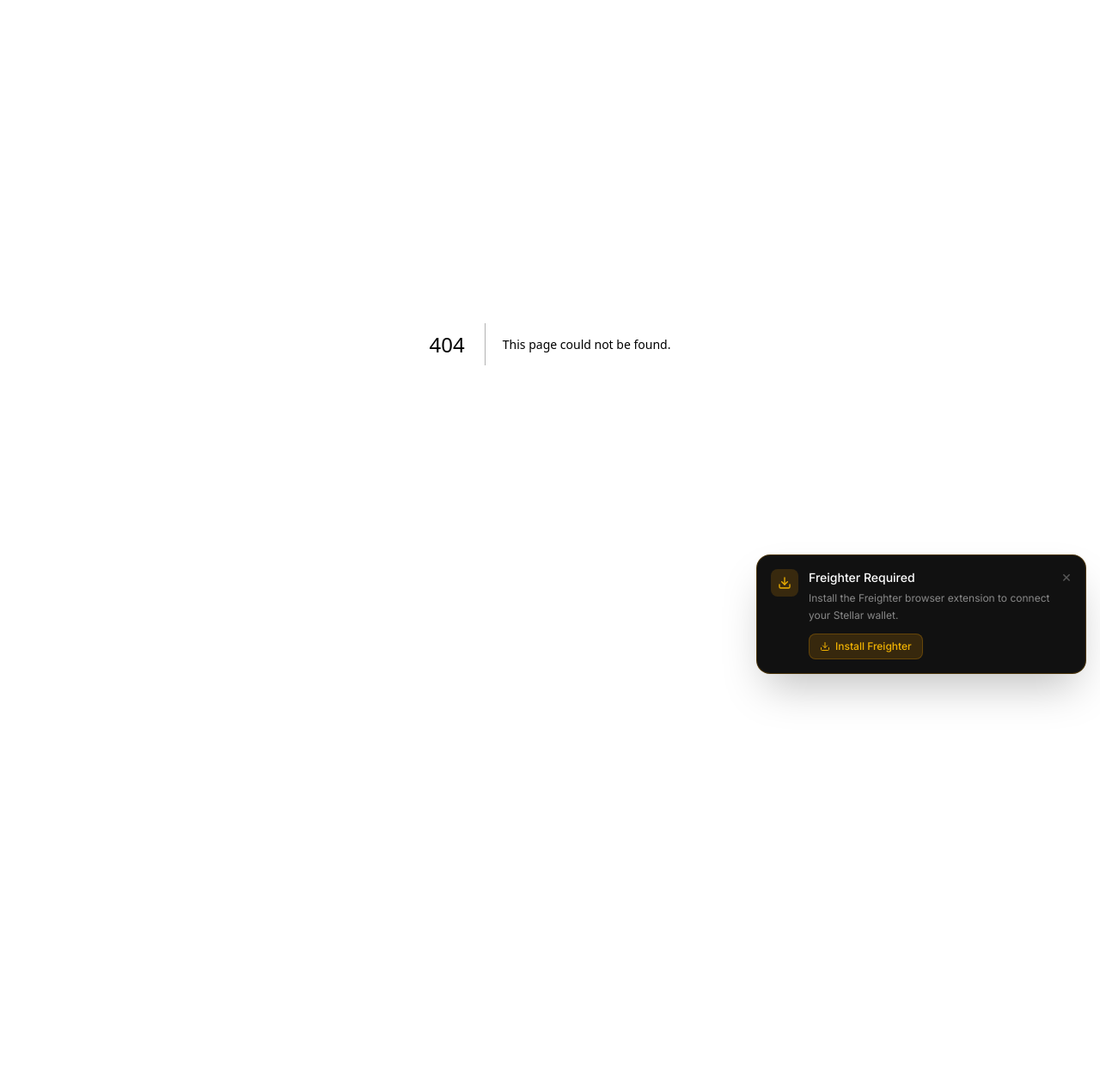
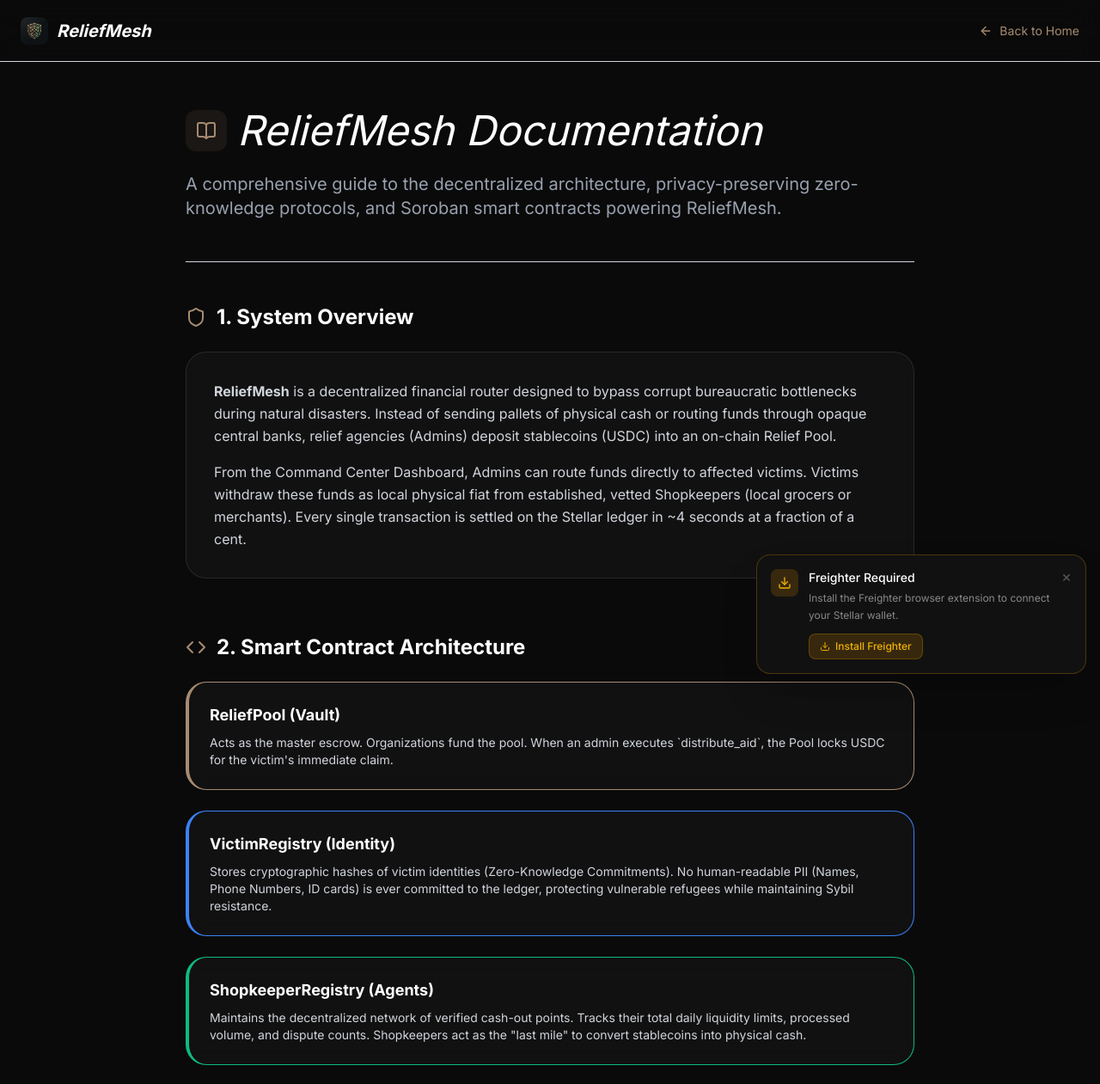
Before and after one commit to shashank121-arch/reliefmesh, a Next.js app in the folder frontend/: page /docs in a window 1280 px wide. Before the commit this address had no page. Shown: the top 1261 px of the page at 86% size. Before the commit the page ends 800 px from the top, so only its background shows below. Built offline with nearby package versions, Linux system fonts and the light colour scheme; a web font is replaced by a local one.

Commit message:
feat: implement cinematic docs page and fix navigation 404s

```diff
--- /dev/null
+++ b/frontend/app/docs/page.tsx
@@ -0,0 +1,142 @@
+"use client";
+
+import React from 'react';
+import Link from 'next/link';
+import Image from 'next/image';
+import { ArrowLeft, BookOpen, Shield, Code, Server, CheckCircle } from 'lucide-react';
+
+export default function DocsPage() {
+  return (
+    <div className="min-h-screen bg-[#0a0a0a] text-gray-300 font-body pb-32">
+      {/* NAVBAR */}
+      <nav className="fixed top-0 left-0 right-0 h-[72px] bg-[rgba(10,10,10,0.8)] backdrop-blur-[20px] border-b border-[var(--border-subtle)] z-50 px-6 flex items-center justify-between">
+        <Link href="/" className="flex items-center gap-2.5">
+          <Image src="/logo.png" alt="ReliefMesh" width={32} height={32} className="rounded-lg" />
+          <span className="font-display font-bold italic text-white text-xl">ReliefMesh</span>
+        </Link>
+        <Link href="/" className="flex items-center gap-2 text-sm text-[var(--gold)] hover:text-white transition-colors">
+          <ArrowLeft size={16} /> Back to Home
+        </Link>
+      </nav>
+
+      <main className="max-w-4xl mx-auto pt-32 px-6">
+        <div className="mb-12 border-b border-[var(--border-subtle)] pb-12">
+          <div className="flex items-center gap-3 mb-6">
+            <div className="icon-container w-12 h-12">
+              <BookOpen className="text-[var(--gold)]" size={24} />
+            </div>
+            <h1 className="font-display italic text-5xl text-white">ReliefMesh Documentation</h1>
+          </div>
+          <p className="text-xl text-gray-400">
+            A comprehensive guide to the decentralized architecture, privacy-preserving zero-knowledge protocols, and Soroban smart contracts powering ReliefMesh.
+          </p>
+        </div>
+
+        <div className="space-y-16">
+          {/* SECTION 1 */}
+          <section className="animate-fade-in-up">
+            <h2 className="text-2xl font-bold text-white mb-6 flex items-center gap-3">
+              <Shield className="text-[var(--gold)]" /> 1. System Overview
+            </h2>
+            <div className="glass-card p-8 space-y-4 leading-relaxed">
+              <p>
+                <strong>ReliefMesh</strong> is a decentralized financial router designed to bypass corrupt bureaucratic bottlenecks during natural disasters. Instead of sending pallets of physical cash or routing funds through opaque central banks, relief agencies (Admins) deposit stablecoins (USDC) into an on-chain Relief Pool.
+              </p>
+              <p>
+                From the Command Center Dashboard, Admins can route funds directly to affected victims. Victims withdraw these funds as local physical fiat from established, vetted Shopkeepers (local grocers or merchants). Every single transaction is settled on the Stellar ledger in ~4 seconds at a fraction of a cent.
+              </p>
+            </div>
+          </section>
+
+          {/* SECTION 2 */}
+          <section className="animate-fade-in-up" style={{ animationDelay: '0.1s' }}>
+            <h2 className="text-2xl font-bold text-white mb-6 flex items-center gap-3">
+              <Code className="text-[var(--gold)]" /> 2. Smart Contract Architecture
+            </h2>
+            <div className="space-y-6">
+              <div className="glass-card p-6 border-l-4 border-[var(--gold)]">
+                <h3 className="text-lg font-bold text-white mb-2">ReliefPool (Vault)</h3>
+                <p className="text-sm">
+                  Acts as the master escrow. Organizations fund the pool. When an admin executes `distribute_aid`, the Pool locks USDC for the victim's immediate claim.
+                </p>
+              </div>
+
+              <div className="glass-card p-6 border-l-4 border-[#3b82f6]">
+                <h3 className="text-lg font-bold text-white mb-2">VictimRegistry (Identity)</h3>
+                <p className="text-sm">
+                  Stores cryptographic hashes of victim identities (Zero-Knowledge Commitments). No human-readable PII (Names, Phone Numbers, ID cards) is ever committed to the ledger, protecting vulnerable refugees while maintaining Sybil resistance.
+                </p>
+              </div>
+
+              <div className="glass-card p-6 border-l-4 border-[#10b981]">
+                <h3 className="text-lg font-bold text-white mb-2">ShopkeeperRegistry (Agents)</h3>
+                <p className="text-sm">
+                  Maintains the decentralized network of verified cash-out points. Tracks their total daily liquidity limits, processed volume, and dispute counts. Shopkeepers act as the "last mile" to convert stablecoins into physical cash.
+                </p>
+              </div>
+
+              <div className="glass-card p-6 border-l-4 border-[#f59e0b]">
+                <h3 className="text-lg font-bold text-white mb-2">ClawbackController (Governance)</h3>
+                <p className="text-sm">
+                  Empowered by Stellar's Native Clawback Asset feature. If a shopkeeper defrauds a victim or attempts to charge exorbitant fees ("price gouging"), the Admin can execute an irrevocable clawback, ripping the stolen USDC out of the malicious shopkeeper's balance and restoring it to the Relief Pool.
+                </p>
+              </div>
+            </div>
+          </section>
+
+          {/* SECTION 3 */}
+          <section className="animate-fade-in-up" style={{ animationDelay: '0.2s' }}>
+            <h2 className="text-2xl font-bold text-white mb-6 flex items-center gap-3">
+              <Server className="text-[var(--gold)]" /> 3. Data Integrity & ZK Privacy
+            </h2>
+            <div className="glass-card p-8">
+              <p className="mb-4">
+                Public ledgers are immutable, which makes them dangerous for storing refugee and victim details. If a malicious actor knew an individual just received $5,000 in aid, it poses a severe physical security risk to the victim.
+              </p>
+              <ul className="space-y-3 mt-6">
+                <li className="flex items-start gap-3">
+                  <CheckCircle size={20} className="text-[var(--gold)] shrink-0 mt-0.5" />
+                  <span><strong>Client-Side Hashing:</strong> Before data leaves the browser, Identity & Phone Numbers are hashed via `crypto.subtle.digest(SHA-256)`.</span>
+                </li>
+                <li className="flex items-start gap-3">
+                  <CheckCircle size={20} className="text-[var(--gold)] shrink-0 mt-0.5" />
+                  <span><strong>On-Chain Verification:</strong> The smart contract only stores the `identity_hash` string. Claim generation simply requires the user to prove they know the pre-image.</span>
+                </li>
+                <li className="flex items-start gap-3">
+                  <CheckCircle size={20} className="text-[var(--gold)] shrink-0 mt-0.5" />
+                  <span><strong>Anonymous Routing:</strong> When "Distribute Aid" is clicked, USDC is technically credited to a mathematically derived Victim ID, completely isolated from real-world identities.</span>
+                </li>
+              </ul>
+            </div>
+          </section>
+
+          {/* SECTION 4 */}
+          <section className="animate-fade-in-up" style={{ animationDelay: '0.3s' }}>
+            <h2 className="text-2xl font-bold text-white mb-6">4. Tech Stack Overview</h2>
+            <div className="grid grid-cols-1 md:grid-cols-2 gap-4">
+              <div className="glass-card p-6">
+                <h4 className="font-bold text-[var(--gold)] mb-2">Frontend Options</h4>
+                <ul className="text-sm space-y-2">
+                  <li>• Next.js 16.2 (App Router)</li>
+                  <li>• Tailwind CSS v4 & PostCSS</li>
+                  <li>• Lucide React (Iconography)</li>
+                  <li>• Radix UI (Headless Primitives)</li>
+                </ul>
+              </div>
+              <div className="glass-card p-6">
+                <h4 className="font-bold text-[var(--gold)] mb-2">Blockchain Core</h4>
+                <ul className="text-sm space-y-2">
+                  <li>• Stellar Soroban Rust SDK</li>
+                  <li>• 100% Wasm Compact Builds</li>
+                  <li>• Horizon EventSource Streams</li>
+                  <li>• Freighter Wallet Interop</li>
+                </ul>
+              </div>
+            </div>
+          </section>
+
+        </div>
+      </main>
+    </div>
+  );
+}
--- a/frontend/app/page.tsx
+++ b/frontend/app/page.tsx
@@ -28,7 +28,7 @@
           <Link href="#how-it-works" className="hover:text-[var(--gold)] transition-colors">How It Works</Link>
           <Link href="#features" className="hover:text-[var(--gold)] transition-colors">For Charities</Link>
           <Link href="#features" className="hover:text-[var(--gold)] transition-colors">For Victims</Link>
-          <a href="https://github.com/reliefmesh" className="hover:text-[var(--gold)] transition-colors">Docs</a>
+          <Link href="/docs" className="hover:text-[var(--gold)] transition-colors text-[var(--gold)]">Docs</Link>
         </div>
 
         <div className="flex items-center gap-4">
@@ -282,10 +282,10 @@
             <div>
               <h4 className="text-white font-semibold mb-6">Developers</h4>
               <ul className="space-y-4 text-sm text-gray-400">
-                <li><a href="#" className="hover:text-[var(--gold)] transition-colors">Documentation</a></li>
+                <li><Link href="/docs" className="hover:text-[var(--gold)] transition-colors">Documentation</Link></li>
                 <li><a href="#" className="hover:text-[var(--gold)] transition-colors">Smart Contracts</a></li>
                 <li><a href="#" className="hover:text-[var(--gold)] transition-colors">API</a></li>
-                <li><a href="https://github.com/reliefmesh" className="hover:text-[var(--gold)] transition-colors">GitHub Repository</a></li>
+                <li><a href="https://github.com/shashank121-arch/reliefmesh" className="hover:text-[var(--gold)] transition-colors">GitHub Repository</a></li>
               </ul>
             </div>
 
```
